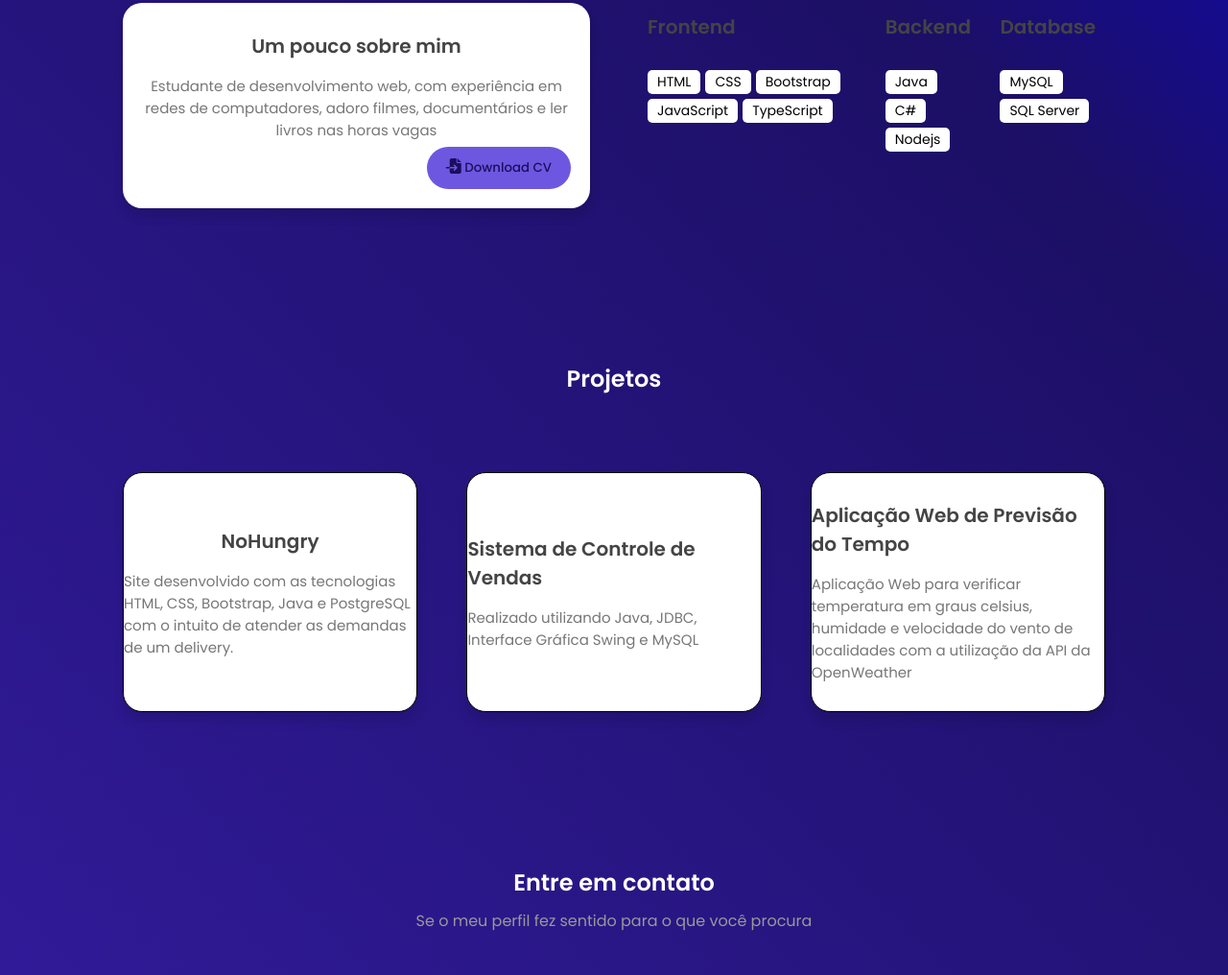
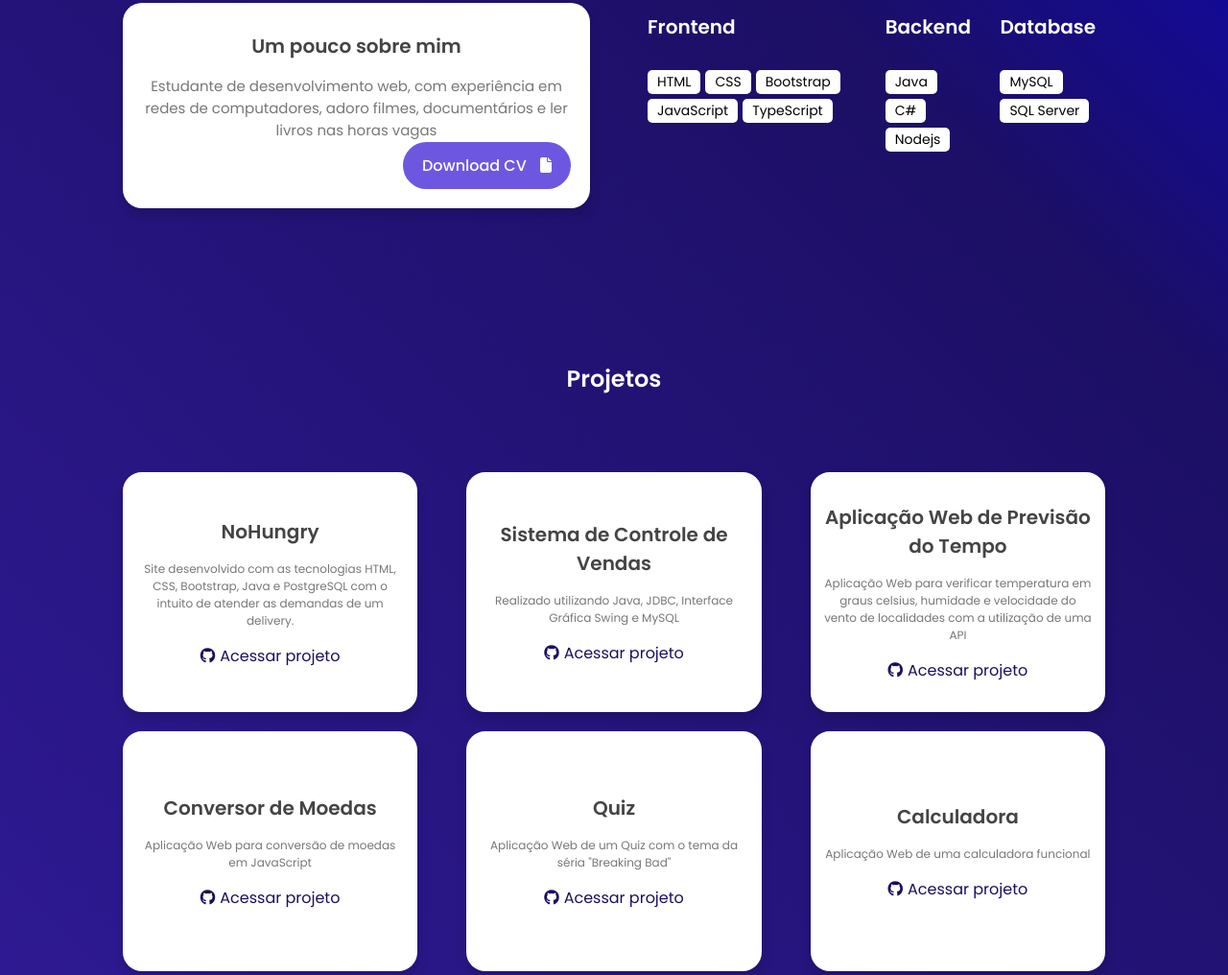
Before and after one commit to rhyanndev/my-portfolio, a plain HTML site: page index.html in a window 1280 px wide. Shown: the part 992-2008 px from the top of the page at 96% size. Drawn offline with nearby package versions, Linux system fonts and the light colour scheme.

Commit message:
fix: ajeitando bugs do portfolio

```diff
--- a/assets/css/style.css
+++ b/assets/css/style.css
@@ -49,7 +49,7 @@ html{
 }
 
 ::-webkit-scrollbar-track{
-    background: #5e0707;
+    background: var(--color-white);
 }
 
 ::-webkit-scrollbar-thumb{
@@ -76,13 +76,10 @@ html{
     border-radius: 10px;
     cursor: pointer;
     transition: .4s;
+    text-decoration: none;
+    color: var(--body-color);
 
 
-}
-
-.btn a{
-    text-decoration: none;
-    color: var(--body-color)
 }
 
 .btn>i{
@@ -94,9 +91,6 @@ html{
     color: var(--color-white);
 }
 
-.btn a:hover{
-    color: var(--color-white);
-}
 
 
 /*---------- GLOBAL ICONS DESIGN ---------*/
@@ -391,7 +385,7 @@ nav{
 }
 
 .top-header span{
-    color: #999;
+    color: var(--color-white)
 
 }
 
@@ -428,7 +422,7 @@ h3{
     font-size: 15px;
     color: #777;
 }
-.about-btn button{
+.about-btn a{
     position: absolute;
     right: 20px;
     bottom: 20px;
@@ -455,6 +449,10 @@ h3{
     margin-bottom: 30px;
 
 
+}
+
+.skills-header h3{
+    color: var(--color-white);
 }
 
 .skills-list{
@@ -494,23 +492,36 @@ h3{
     height: 250px;
     background: var(--color-white);
     border-radius: 20px;
-    border: 1px solid black;
+    border: 2px solid var(--color-white);
     box-shadow: 1px 8px 10px 2px var(--first-shadow-color);
     overflow: hidden;
+    padding: 10px;
 
 }
 
-.project-box>i{
-    font-size:50px;
-    color: #00B5E7;
-    margin-bottom: 25px;
+.project-box h3{
+    text-align: center;
+}
+
+.project-box p{
+
+    font-size: 12px;
+    color: #777;
+    text-align: center;
 
 }
 
-.project-box label{
+.project-box-icon{
+    margin-top: 15px;
+}
 
-    font-size: 15px;
-    color: #777;
+.project-box-icon i{
+    margin-right: 5px;
+}
+
+.project-box-icon a{
+    text-decoration: none;
+    color: var(--body-color);
 
 }
 
@@ -532,11 +543,14 @@ h3{
 
 .project-box:hover.project-box i,
 .project-box:hover.project-box>h3,
-.project-box:hover.project-box>label{
+.project-box:hover.project-box>p,
+.project-box:hover .project-box-icon,
+.project-box:hover .project-box-icon a{
     color: var(--color-white);
     z-index: 2;
 
 }
+
 
 
 
--- a/index.html
+++ b/index.html
@@ -66,7 +66,9 @@
         <a href="/assets/file/Currículo Rhyann Silva 2024.1.pdf" download></a>
 
         <div class="nav-button">
-            <button class="btn"><a href="/assets/file/Currículo Rhyann Silva 2024.1.pdf" download>Download CV</a><i class="fa-solid fa-file"></i> </button>
+            <a href="/assets/file/Currículo Rhyann Silva 2024.1.pdf" download class="btn">
+                Download CV <i class="fa-solid fa-file"></i>
+            </a>
         </div>
 
         <div class="nav-menu-btn">
@@ -103,8 +105,9 @@
                 </div>
 
                 <div class="featured-text-btn">
-                    <button class="btn blue-btn">Contrate-me</button>
-                    <button class="btn"><a href="/assets/file/Currículo Rhyann Silva 2024.1.pdf" download>Download CV</a><i class="fa-solid fa-file"></i>  </button>
+                    <a href="/assets/file/Currículo Rhyann Silva 2024.1.pdf" download class="btn">
+                        Download CV <i class="fa-solid fa-file"></i>
+                    </a>
 
 
                 </div>
@@ -143,7 +146,10 @@
                         <p>Estudante de desenvolvimento web, com experiência em redes de computadores, adoro filmes, documentários e ler livros nas horas vagas</p>
                         <div class="about-btn">
 
-                                <button class="btn"><a href="/assets/file/Currículo Rhyann Silva 2024.1.pdf" download><i class="fa-solid fa-file-import"></i> Download CV</a></button>
+
+                                <a href="/assets/file/Currículo Rhyann Silva 2024.1.pdf" download class="btn">
+                                    Download CV <i class="fa-solid fa-file"></i>
+                                </a>
                         </div>
                     </div>
                 </div>
@@ -198,21 +204,44 @@
                 <div class="project-box">
 
                     <h3>NoHungry</h3>
-                    <label>Site desenvolvido com as tecnologias HTML,
-                        CSS, Bootstrap, Java e PostgreSQL com o intuito de atender as demandas de um delivery.
-                        </label>
+                    <p>Site desenvolvido com as tecnologias HTML,
+                        CSS, Bootstrap, Java e PostgreSQL com o intuito de atender as demandas de um delivery.</p>
+                        <div class="project-box-icon"><a href="https://github.com/rhyanndev/nohungry-graduacao" target="_blank"><i class="fa-brands fa-github"></i>Acessar projeto</a></div>
                 </div>
 
                 <div class="project-box">
 
                     <h3>Sistema de Controle de Vendas</h3>
-                    <label>Realizado utilizando Java, JDBC, Interface Gráfica Swing e MySQL</label>
+                    <p>Realizado utilizando Java, JDBC, Interface Gráfica Swing e MySQL</p>
+                    <div class="project-box-icon"><a href="https://github.com/rhyanndev/projeto-java-sistema-de-controle-de-vendas" target="_blank"><i class="fa-brands fa-github"></i>Acessar projeto</a></div>
                 </div>
 
                 <div class="project-box">
 
                     <h3>Aplicação Web de Previsão do Tempo</h3>
-                    <label>Aplicação Web para verificar temperatura em graus celsius, humidade e velocidade do vento de localidades com a utilização da API da OpenWeather</label>
+                   <p>Aplicação Web para verificar temperatura em graus celsius, humidade e velocidade do vento de localidades com a utilização de uma API</p>
+                   <div class="project-box-icon"><a href="https://github.com/rhyanndev/app-previsao-do-tempo" target="_blank"><i class="fa-brands fa-github"></i>Acessar projeto</a></div>
+                </div>
+
+                <div class="project-box">
+
+                    <h3>Conversor de Moedas</h3>
+                   <p>Aplicação Web para conversão de moedas em JavaScript</p>
+                   <div class="project-box-icon"><a href="https://github.com/rhyanndev/conversor-de-moedas-js" target="_blank"><i class="fa-brands fa-github"></i>Acessar projeto</a></div>
+                </div>
+
+                <div class="project-box">
+
+                    <h3>Quiz</h3>
+                   <p>Aplicação Web de um Quiz com o tema da séria "Breaking Bad"</p>
+                   <div class="project-box-icon"><a href="https://github.com/rhyanndev/quiz-breaking-bad" target="_blank"><i class="fa-brands fa-github"></i>Acessar projeto</a></div>
+                </div>
+
+                <div class="project-box">
+
+                    <h3>Calculadora</h3>
+                   <p>Aplicação Web de uma calculadora funcional</p>
+                   <div class="project-box-icon"><a href="https://github.com/rhyanndev/calculadora-js" target="_blank"><i class="fa-brands fa-github"></i>Acessar projeto</a></div>
                 </div>
 
 
@@ -289,10 +318,9 @@
         </div>
 
         <div class="footer-social-icons">
-
-            <div class="icon"><i class="fa-brands fa-linkedin"></i></div>
-            <div class="icon"><i class="fa-brands fa-github"></i></div>
-            <div class="icon"><i class="fa-solid fa-envelope"></i></div>
+            <div class="icon"><a href="https://www.linkedin.com/in/rhyannsilva/" target="_blank"><i class="fa-brands fa-linkedin"></i></a></div>
+            <div class="icon"><a href="https://github.com/rhyanndev" target="_blank"><i class="fa-brands fa-github"></i></a></div>
+            <div class="icon"><a href="mailto:rhyannjb@hotmail.com" target="_blank"><i class="fa-solid fa-envelope"></i></a></div>
 
         </div>
     </footer>
```
